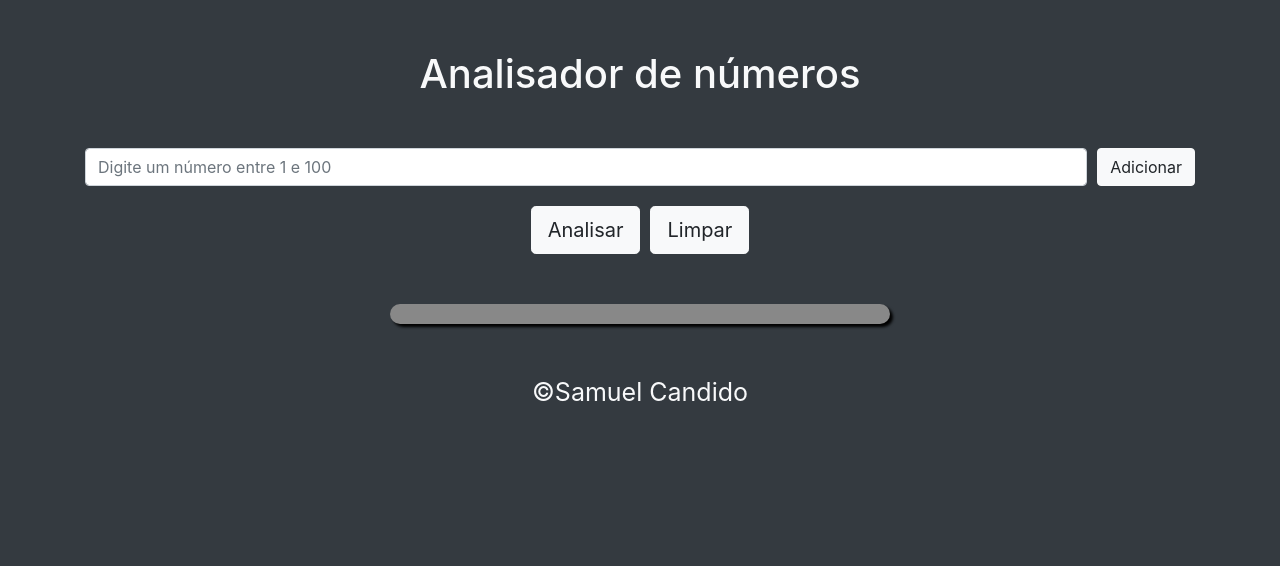
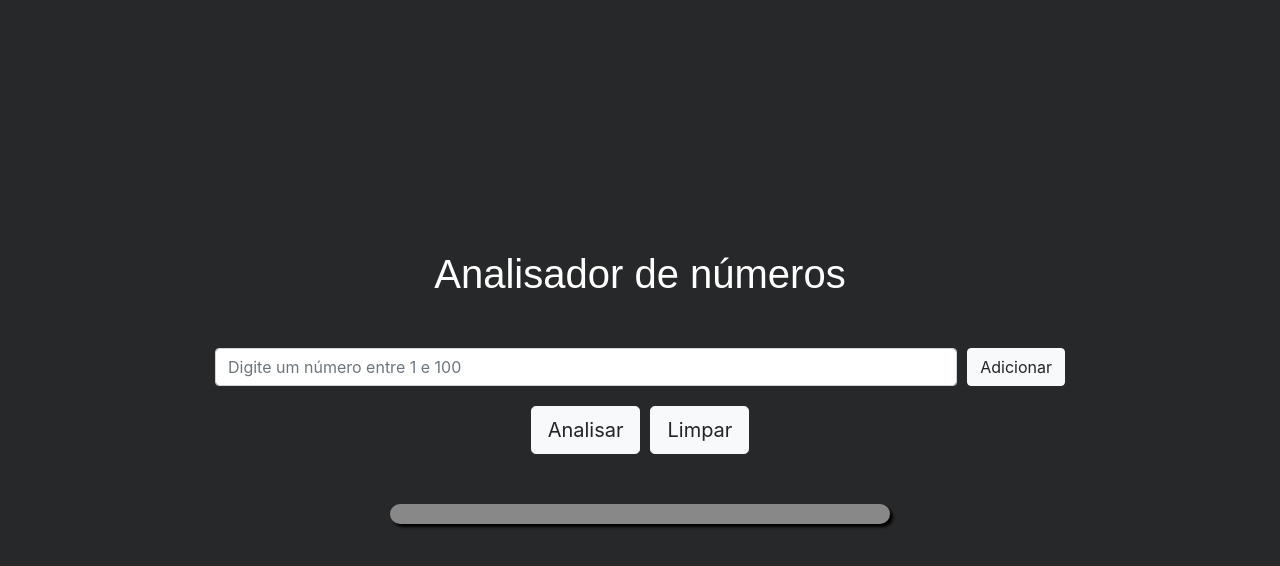
Before and after one commit to Muka1993/javascript-curso-em-video, a plain HTML site: page aula-04/projeto-contador/index.html in a window 1280 px wide. Drawn offline with Linux system fonts and the light colour scheme.

Commit message:
Atualizando o código

```diff
--- a/aula-04/projeto-contador/estilo.css
+++ b/aula-04/projeto-contador/estilo.css
@@ -1,11 +1,17 @@
 @charset "UTF-8";
 
+.corpo {
+    background-color: #272829;
+    padding: 200px;
+}
 
 #analise  {
     background-color: #888;
+    color: #fff;
     width: 500px;
     margin-top: 50px;
     font-size: 20px;
+    font-weight: bolder;
     text-align: center;
     padding: 10px;
     border-radius: 10px;
@@ -13,6 +19,8 @@
 }
 
 .mx-auto h1 {
+    color: #fff;
+    font-family: fantasy;
     margin: 50px 0 50px;
 }
 
@@ -20,7 +28,6 @@
     width: 55%;
     margin: 10px;
     color: black;
-
 }
 
 #num1{
--- a/aula-04/projeto-contador/index.html
+++ b/aula-04/projeto-contador/index.html
@@ -9,7 +9,7 @@
     <link rel="stylesheet" href="estilo.css">
     <link rel="stylesheet" href="bootstrap/css/bootstrap.min.css">
 </head>
-<body class='bg-dark text-light'>
+<body class='corpo'>
 
     <div class='container'>
 
```
